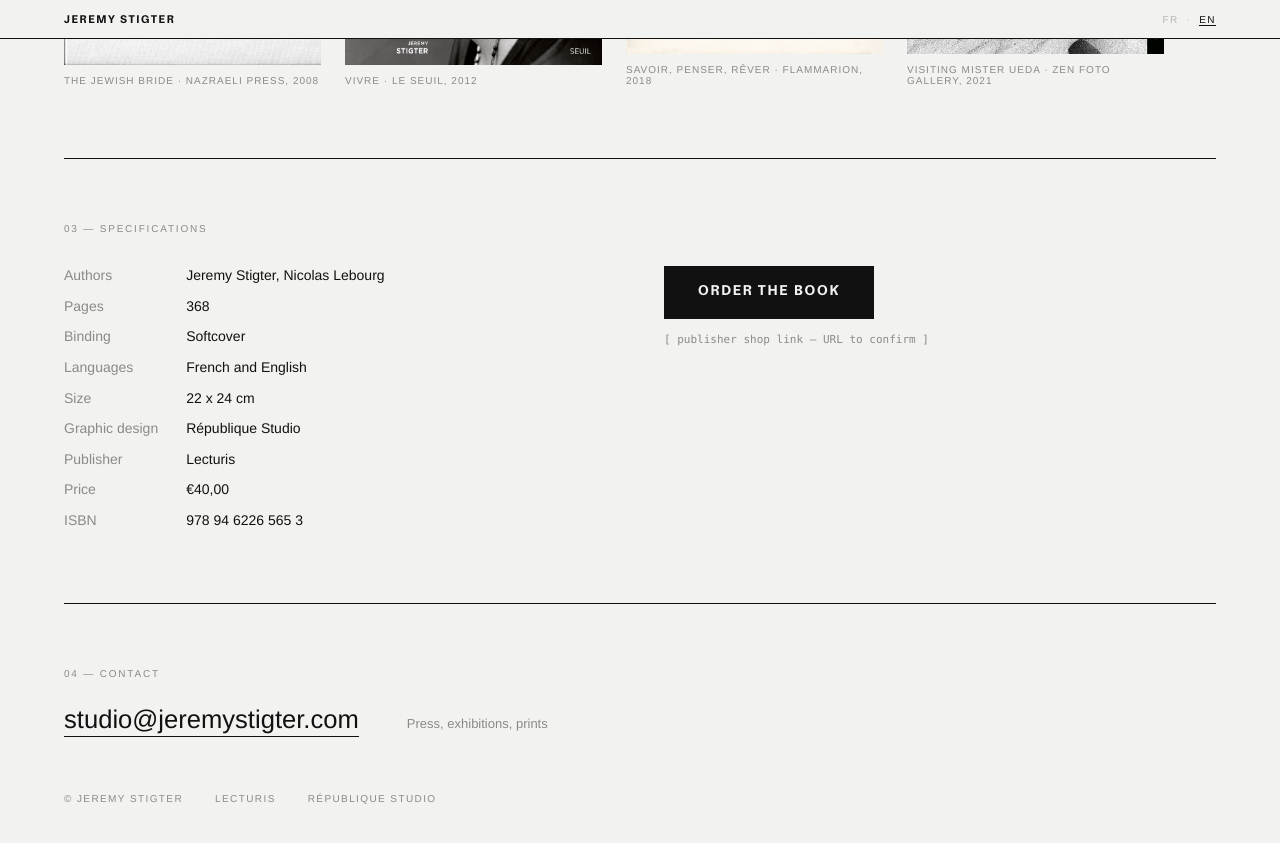
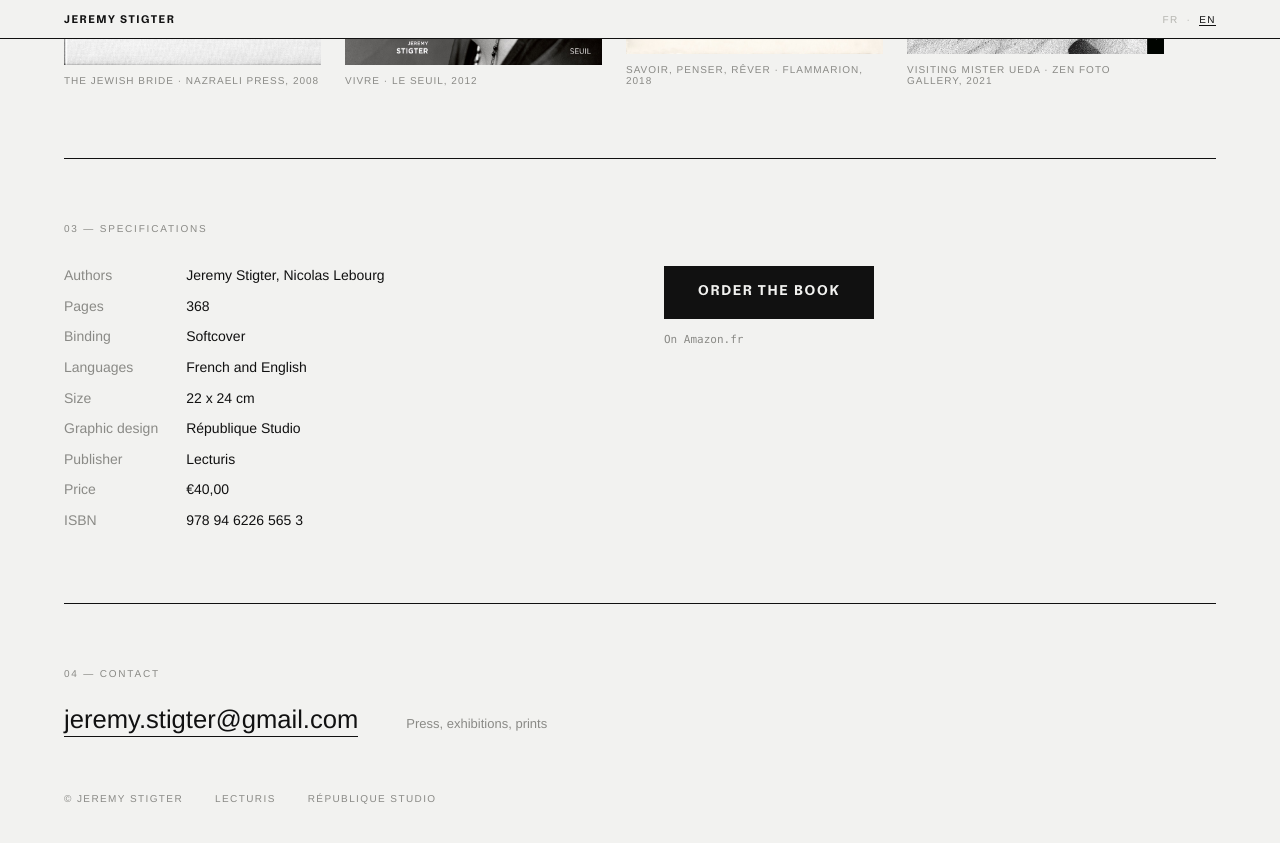
Before and after one commit to nicholasjstock/with-open-eyes, a Jekyll site: the page built from index.html, in a window 1280 px wide and 900 px high, scrolled down 5061 px. Shown: the top 843 px of the window. Built offline with Jekyll 4.4.1, drawn with Linux system fonts in a browser that asks for light colours.

Commit message:
Point order button at Amazon, update contact email
Order link goes to the Amazon.fr listing, reduced to its canonical /dp/<ASIN>
form. The original URL carried search-tracking parameters and utm_source=
chatgpt.com, which would otherwise have shipped in the published page source.

Note under the button replaces the bracketed to-confirm placeholder.

Co-Authored-By: Claude Opus 5 <noreply@anthropic.com>

```diff
--- a/_data/content.yml
+++ b/_data/content.yml
@@ -1,6 +1,6 @@
 site_name: Jeremy Stigter
-order_url: https://lecturis.nl
-email: studio@jeremystigter.com
+order_url: https://www.amazon.fr/dp/9462265658
+email: jeremy.stigter@gmail.com
 
 fr:
   lang_label: FR
@@ -23,7 +23,7 @@ fr:
   nav_specs: Le livre en détail
   nav_contact: Contact
   order: Commander le livre
-  order_note: "[ lien vers la boutique de l'éditeur — URL à confirmer ]"
+  order_note: Sur Amazon.fr
   contact_note: Presse, expositions, tirages
   lead: >-
     Ce livre présente un portrait révélateur de l'ascension spectaculaire du Front
@@ -100,7 +100,7 @@ en:
   nav_specs: Specifications
   nav_contact: Contact
   order: Order the book
-  order_note: "[ publisher shop link — URL to confirm ]"
+  order_note: On Amazon.fr
   contact_note: Press, exhibitions, prints
   lead: >-
     This book presents a revealing portrait of the spectacular rise of the Front
```
